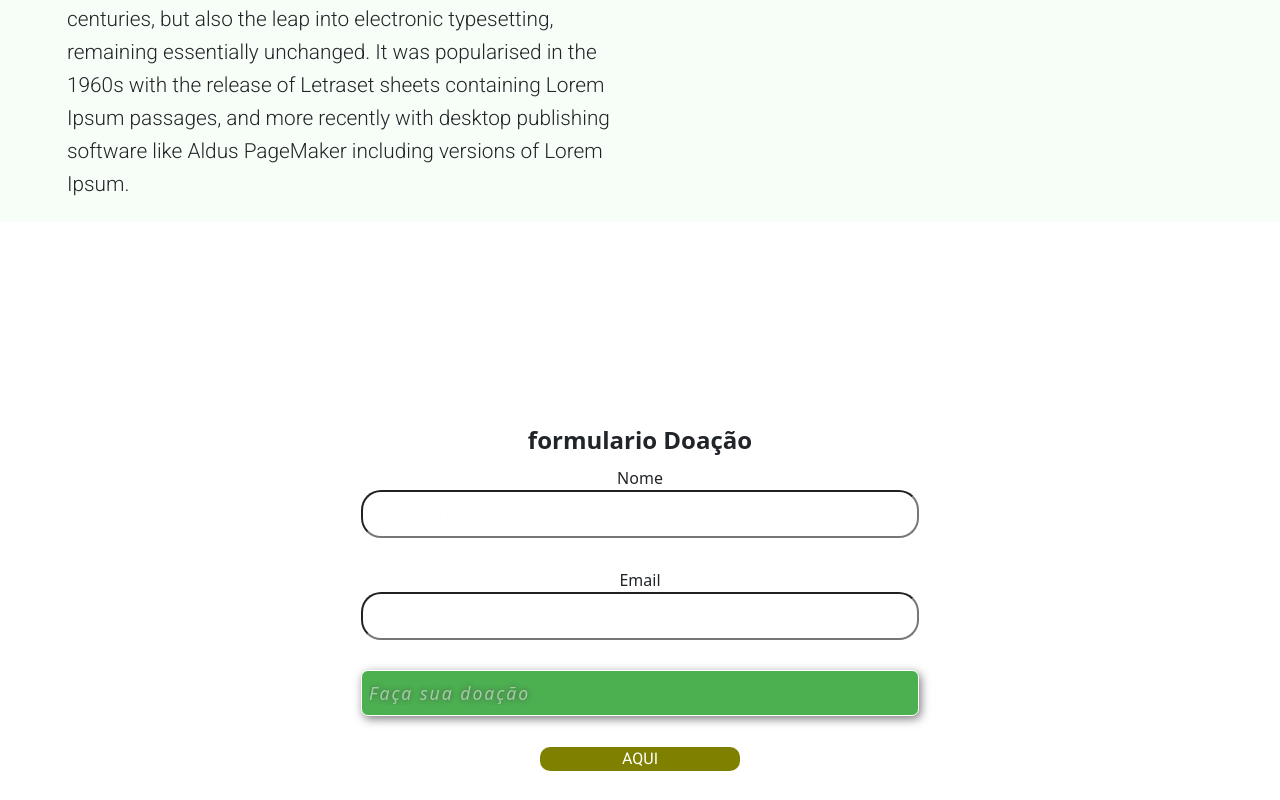
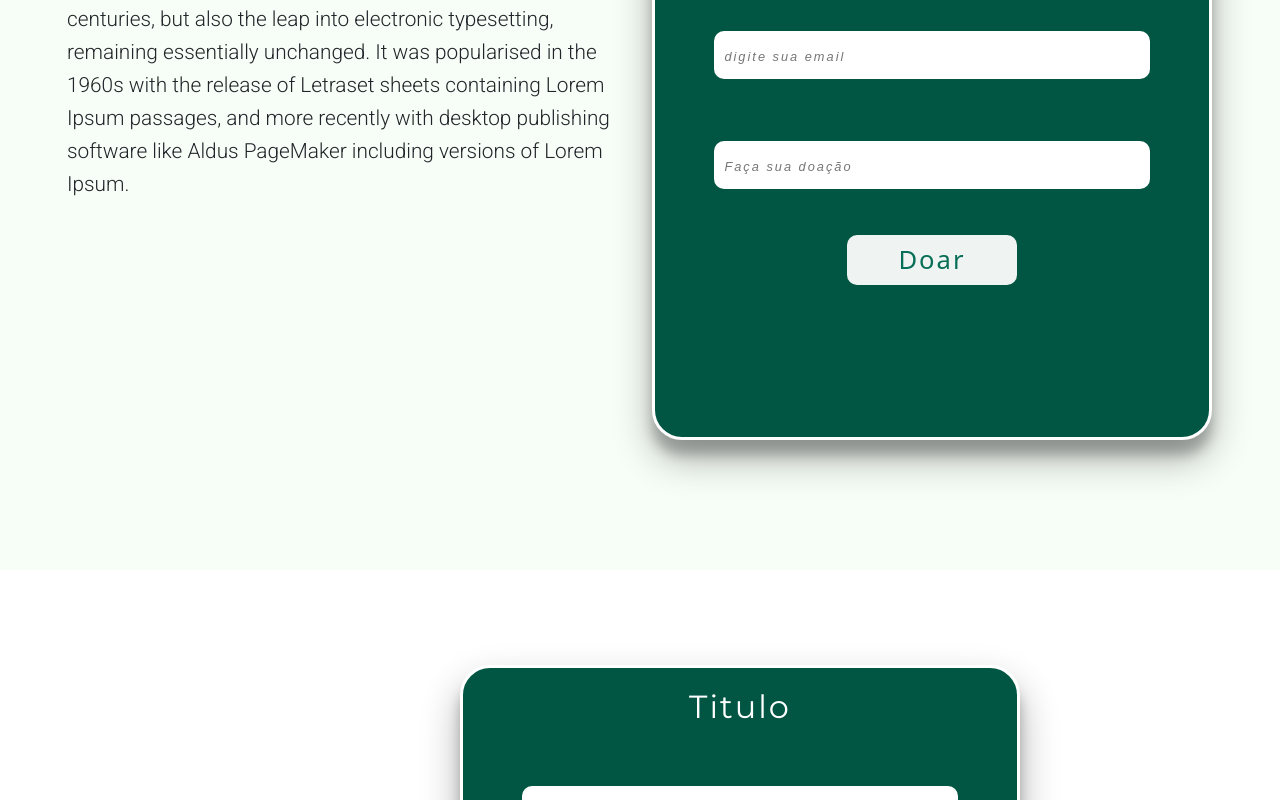
Before and after one commit to diogo939405/ongprojectfront, a React (Create React App) app: page /OngsDoando/1 in a window 1280 px wide. Shown: the part 680-1480 px from the top of the page. Built offline with nearby package versions, Linux system fonts and the light colour scheme; no server answers.

Commit message:
quinttaFeira

```diff
--- a/src/paginas/PaginaOngs/OngsDoando.css
+++ b/src/paginas/PaginaOngs/OngsDoando.css
@@ -40,8 +40,10 @@
 }
 
 .corpo-ong {
+    height: 100vh;
     margin-top: 450px;
     overflow-x: hidden;
+    overflow-y: hidden;
     background-color: rgba(240, 251, 240, 0.521);
 }
 
@@ -110,14 +112,120 @@
     font-weight: 300;
 }
 
-.ongs-form {
-    margin-top: 200px;
+.btn-three {
+    line-height: 50px;
+    height: 50px;
+    text-align: center;
+    width: 250px;
+    cursor: pointer;
 }
 
-#linha-form {}
+.btn-three {
+    color: black;
+    transition: all 0.5s;
+    position: relative;
+}
 
-.ongs-form,
-.formm {}
+.btn-three::before {
+    content: '';
+    position: absolute;
+    top: 0;
+    left: 0;
+    width: 100%;
+    height: 100%;
+    z-index: 1;
+    background-color: rgba(255, 6, 6, 0.1);
+    transition: all 0.3s;
+}
+
+.btn-three:hover::before {
+    opacity: 0;
+    transform: scale(0.5, 0.5);
+}
+
+.btn-three::after {
+    content: '';
+    position: absolute;
+    top: 0;
+    left: 0;
+    width: 100%;
+    height: 100%;
+    z-index: 1;
+    opacity: 0;
+    transition: all 0.3s;
+    border: 1px solid rgba(255, 255, 255, 0.5);
+    transform: scale(1.2, 1.2);
+}
+
+.btn-three:hover::after {
+    opacity: 1;
+    transform: scale(1, 1);
+}
+
+
+.ongs-form {
+    display: flex;
+    justify-content: center;
+    align-items: center;
+    min-height: 100vh;
+}
+
+.form-titu h2 {
+    margin-top: 20px;
+    margin-bottom: -10px;
+    color: white;
+    font-size: 2.0rem;
+    letter-spacing: 2px;
+    font-weight: 400;
+    font-family: 'montserrat';
+}
+
+.ong-wrapper {
+    margin-right: -200px;
+    margin-top: 30px;
+    height: 80vh;
+    width: 35em;
+    background-color: rgba(0, 86, 67, 1);
+    box-shadow: rgba(0, 0, 0, 0.3) 0px 19px 38px, rgba(0, 0, 0, 0.22) 0px 15px 12px;
+    border-radius: 30px;
+    border: 3px solid white
+}
+
+.ong-wrapper .input-box {
+    width: 100%;
+    height: 80px;
+    padding: 10px 5px 10px 5px;
+    /* margin: 50px; */
+    display: flex;
+    justify-content: center;
+    align-items: center;
+    outline: none;
+}
+
+.input-box input {
+    width: 80%;
+    height: 80%;
+    padding: 20px 10px 20px 10px;
+    border-radius: 10px;
+    outline: none;
+    border: none;
+}
+
+::placeholder {
+    color: rgba(0, 0, 0, 0.541);
+    font-family: 'arial';
+    font-weight: 300;
+    font-size: 0.8rem;
+    font-style: italic;
+}
+
+
+form div label {
+    display: flex;
+    justify-content: center;
+    text-align: center;
+
+}
 
 form div {
     display: flex;
@@ -132,7 +240,7 @@ form input {
     border-radius: 20px;
 }
 
-form button {
+/* form button {
     background-color: #808000;
     color: white;
     font-size: 1rem;
@@ -140,4 +248,51 @@ form button {
     width: 200px;
     border: none;
     border-radius: 10px;
+} */
+
+form button {
+    background: #fffefeef;
+    color: #076f57;
+    letter-spacing: 2px;
+    border: none;
+    border-radius: 10px;
+    position: relative;
+    height: 50px;
+    font-size: 1.6em;
+    padding: 0 2em;
+    margin-bottom: 15px;
+    cursor: pointer;
+    transition: 800ms ease all;
+    outline: none;
+
 }
+
+form button:hover {
+    background: #fff;
+    color: #1AAB8A;
+}
+
+form button:before,
+button:after {
+    content: '';
+    position: absolute;
+    top: 0;
+    right: 0;
+    height: 2px;
+    width: 0;
+    background: #1AAB8A;
+    transition: 400ms ease all;
+}
+
+form button:after {
+    right: inherit;
+    top: inherit;
+    left: 0;
+    bottom: 0;
+}
+
+form button:hover:before,
+button:hover:after {
+    width: 100%;
+    transition: 800ms ease all;
+}
--- a/src/paginas/PaginaOngs/OngsDoando.js
+++ b/src/paginas/PaginaOngs/OngsDoando.js
@@ -174,42 +174,65 @@ export default function OngsDoando() {
                                     It was popularised in the 1960s with the release of Letraset sheets containing Lorem Ipsum passages,
                                     and more recently with desktop publishing software like Aldus PageMaker including versions of Lorem Ipsum.</p>
                             </div>
+                            {/* <div>
+                                <button className="btn btn-three">oie</button>
+                            </div> */}
                         </Col>
                         <Col>
                             <div className='ongs-imagens'>
 
+                                <div className='ong-wrapper'>
+                                    <form >
+                                        <div className='form-titu'>
+                                            <h2> Formulário de doação</h2>
+                                        </div>
+                                        <br />
+                                        <div className='input-box' >
+                                            <input type='text' placeholder='digite seu Nome' required />
+                                        </div>
+
+                                        <div className='input-box'>
+                                            <input type='text' placeholder='digite sua email' required />
+                                        </div>
+
+                                        <div className='input-box'>
+                                            <input type='text' id='doar' placeholder='Faça sua doação' value={inputValue} onChange={inputChange} onKeyDown={(y) => onlyNumbers(y)}></input>
+                                        </div>
+                                        <button onClick={(x) => tratarPagamento(x)} id='botao-doar'> Doar </button>
+
+                                    </form>
+                                </div>
                             </div>
                         </Col>
                     </Row>
                 </Container>
             </section>
             <section className='ongs-form '>
-                <Container>
-                    <Row id='linha-form'>
+
+                <div className='ong-wrapper'>
                     <form >
-                            <fieldset>
-                                <legend><b>formulario Doação</b></legend>
+                        <div className='form-titu'>
+                            <h2> Titulo</h2>
+                        </div>
                         <br />
-                                <div className='wrapper d-flex align-items-center justify-content-center'>
-                                    <label>Nome</label>
+                        <div className='input-box' >
                             <input type='text' placeholder='digite seu Nome' required />
                         </div>
 
-                                <div className='wrapper d-flex align-items-center justify-content-center'>
-                                    <label>Email</label>
+                        <div className='input-box'>
                             <input type='text' placeholder='digite sua email' required />
                         </div>
 
-                                <div className='wrapper d-flex align-items-center justify-content-center'>
-                                    <input type='text' className='input-doar' id='doar' placeholder='Faça sua doação' value={inputValue} onChange={inputChange} onKeyDown={(y) => onlyNumbers(y)}></input>
+                        <div className='input-box'>
+                            <input type='text' id='doar' placeholder='Digite o valor da sua Doação' value={inputValue} onChange={inputChange} onKeyDown={(y) => onlyNumbers(y)}></input>
                         </div>
                         <button onClick={(x) => tratarPagamento(x)} id='botao-doar'> AQUI </button>
-                            </fieldset>
+
                     </form>
+                </div>
 
+                {/* className='wrapper d-flex align-items-center justify-content-center' */}
 
-                    </Row>
-                </Container>
             </section>
 
             {/* <h4>{infoDetails.Nome}</h4>
--- a/src/paginas/PaginaSobreMim/SobreMim.js
+++ b/src/paginas/PaginaSobreMim/SobreMim.js
@@ -141,27 +141,11 @@ export default function SobreMim() {
                   Lorem Ipsum has been the industry's standard dummy text ever since the 1500s</p>
               </div>
             </Col>
-            <Col id='icons'>
-              <div className='mensagem-icons'>
-                <div className='imagem-icons'>
-                  <img src={logo1} height='95px' width='100px' alt='oie' />
-                </div>
-                <h4 className='icon-descrição'>Titulo</h4>
-                <p className='texto-icon-sobre'>Lorem Ipsum is simply dummy text of the printing and typesetting industry.
-                  Lorem Ipsum has been the industry's standard dummy text ever since the 1500s</p>
-              </div>
-            </Col>
-            <Col id='icons'>
-              <div className='mensagem-icons'>
-                <div className='imagem-icons'>
-                  <img src={logo1} height='95px' width='100px' alt='oie' />
-                </div>
-                <h4 className='icon-descrição'>Titulo</h4>
-                <p className='texto-icon-sobre'>Lorem Ipsum is simply dummy text of the printing and typesetting industry.
-                  Lorem Ipsum has been the industry's standard dummy text ever since the 1500s</p>
-              </div>
+            <Col>
+            <h1> Formulário</h1>
             </Col>
           </Row>
+
         </Container>
 
 
```
Lines whose indentation alone changed are shown as unchanged.
